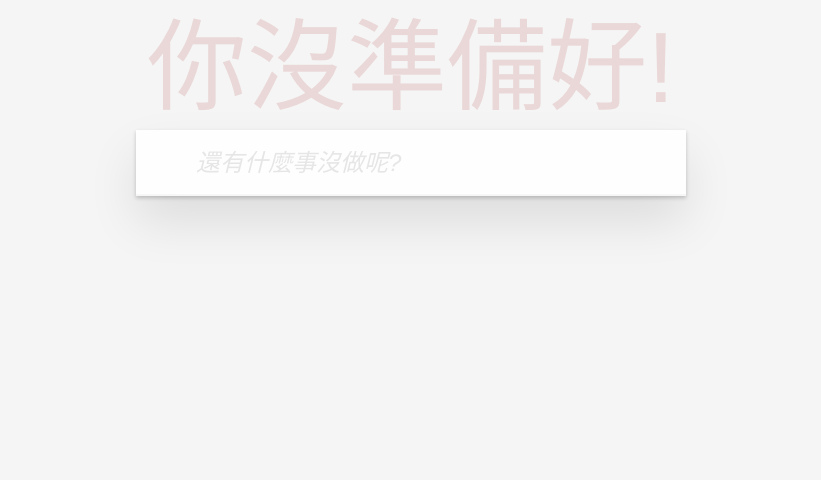
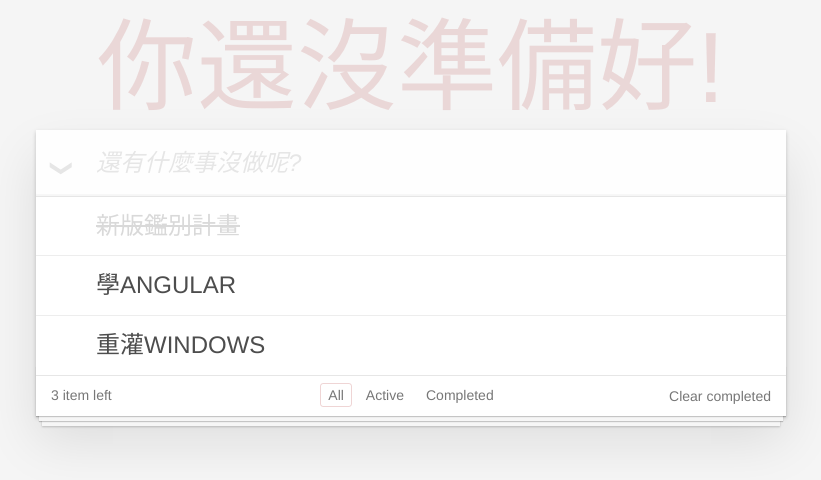
Before and after one commit to tso1158687/todo-MVC, an Angular app: page / in a window 1280 px wide. Shown: the top 480 px of the page, without its empty margins (229-1050 px from the left). Built offline with nearby package versions, Linux system fonts and the light colour scheme.

Commit message:
finished

```diff
--- a/src/app/app.component.ts
+++ b/src/app/app.component.ts
@@ -7,7 +7,11 @@ import { Component } from '@angular/core';
 })
 export class AppComponent {
 inputHint= '還有什麼事沒做呢?';
-list: any[]= [];
+list: any[]= [
+{text:"新版鑑別計畫",done:true},
+{text:"學angular",done:false},
+{text:"重灌windows",done:false}
+];
 todo= '';
 filterType = 'All';
 toggleAll= false;
--- a/src/app/title/title.component.ts
+++ b/src/app/title/title.component.ts
@@ -7,7 +7,7 @@ import { Component, OnInit, ViewEncapsulation } from '@angular/core';
   encapsulation: ViewEncapsulation.None
 })
 export class TitleComponent implements OnInit {
-  title= '你沒準備好!';
+  title= '你還沒準備好!';
   constructor() { }
 
   ngOnInit() {
--- a/src/assets/css/index.css
+++ b/src/assets/css/index.css
@@ -30,7 +30,7 @@ body {
 	background: #f5f5f5;
 	color: #4d4d4d;
 	min-width: 230px;
-	max-width: 550px;
+	max-width: 750px;
 	margin: 0 auto;
 	-webkit-font-smoothing: antialiased;
 	-moz-osx-font-smoothing: grayscale;
```
